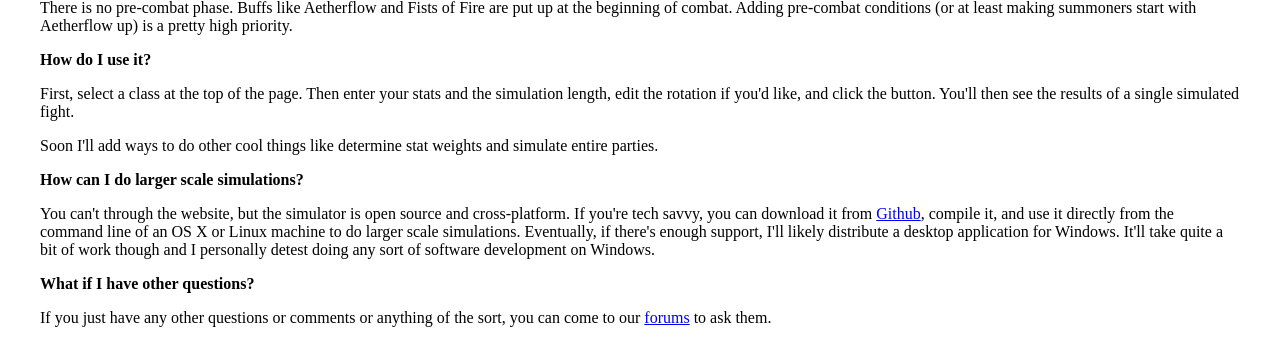
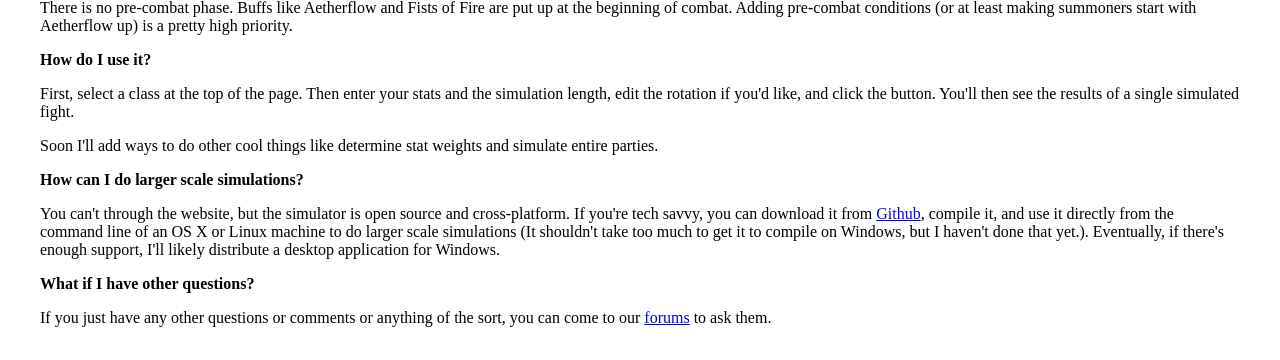
Before and after one commit to ccbrown/xiv-sim-web, a PHP site: page / in a window 1280 px wide. Shown: the part 951-1311 px from the top of the page. Run offline with PHP 8.4, Linux system fonts and the light colour scheme.

Commit message:
home text

```diff
--- a/includes/render_home.inc.php
+++ b/includes/render_home.inc.php
@@ -80,7 +80,7 @@ function render_home() {
 
 	<b>How can I do larger scale simulations?</b>
 
-	<p>You can't through the website, but the simulator is open source and cross-platform. If you're tech savvy, you can download it from <a href="https://github.com/ccbrown/xiv-sim" target="_blank">Github</a>, compile it, and use it directly from the command line of an OS X or Linux machine to do larger scale simulations. Eventually, if there's enough support, I'll likely distribute a desktop application for Windows. It'll take quite a bit of work though and I personally detest doing any sort of software development on Windows.</p>
+	<p>You can't through the website, but the simulator is open source and cross-platform. If you're tech savvy, you can download it from <a href="https://github.com/ccbrown/xiv-sim" target="_blank">Github</a>, compile it, and use it directly from the command line of an OS X or Linux machine to do larger scale simulations (It shouldn't take too much to get it to compile on Windows, but I haven't done that yet.). Eventually, if there's enough support, I'll likely distribute a desktop application for Windows.</p>
 
 	<b>What if I have other questions?</b>
 
```
